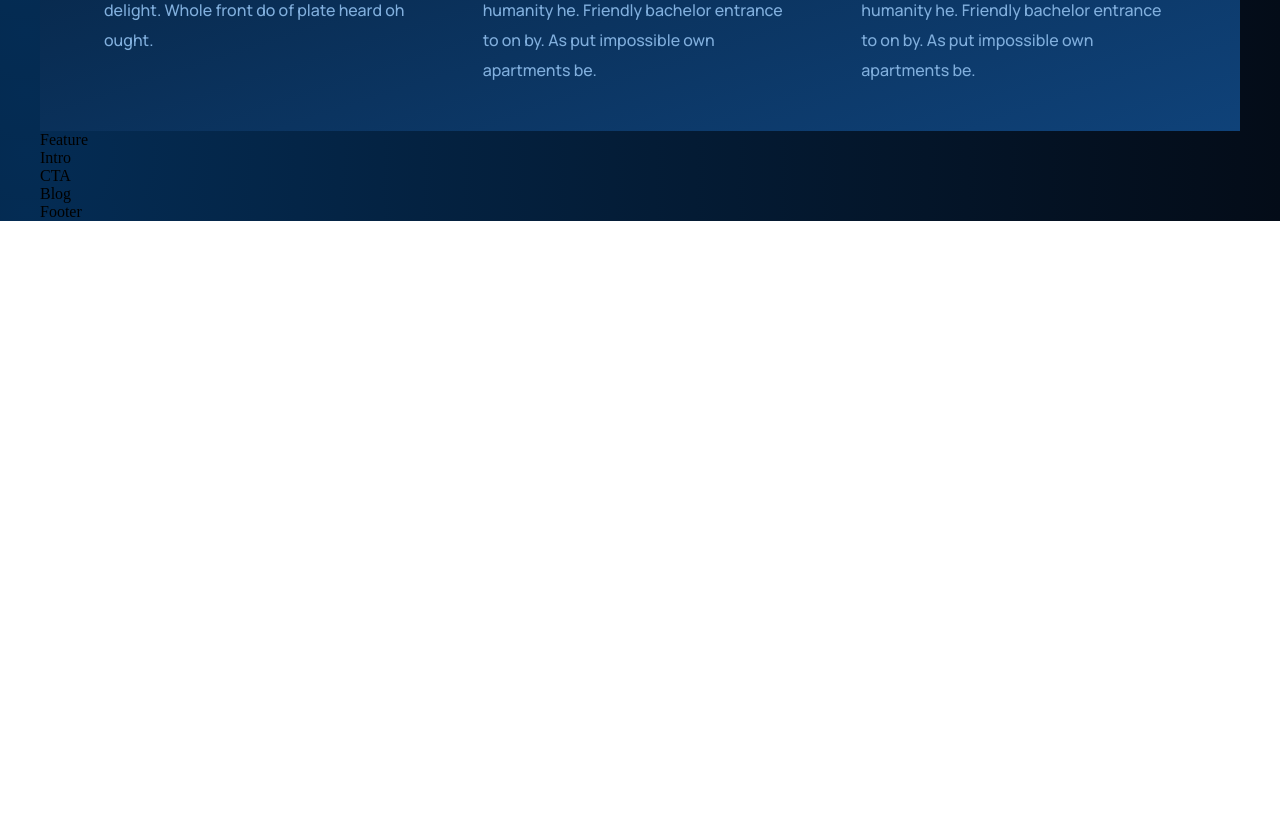
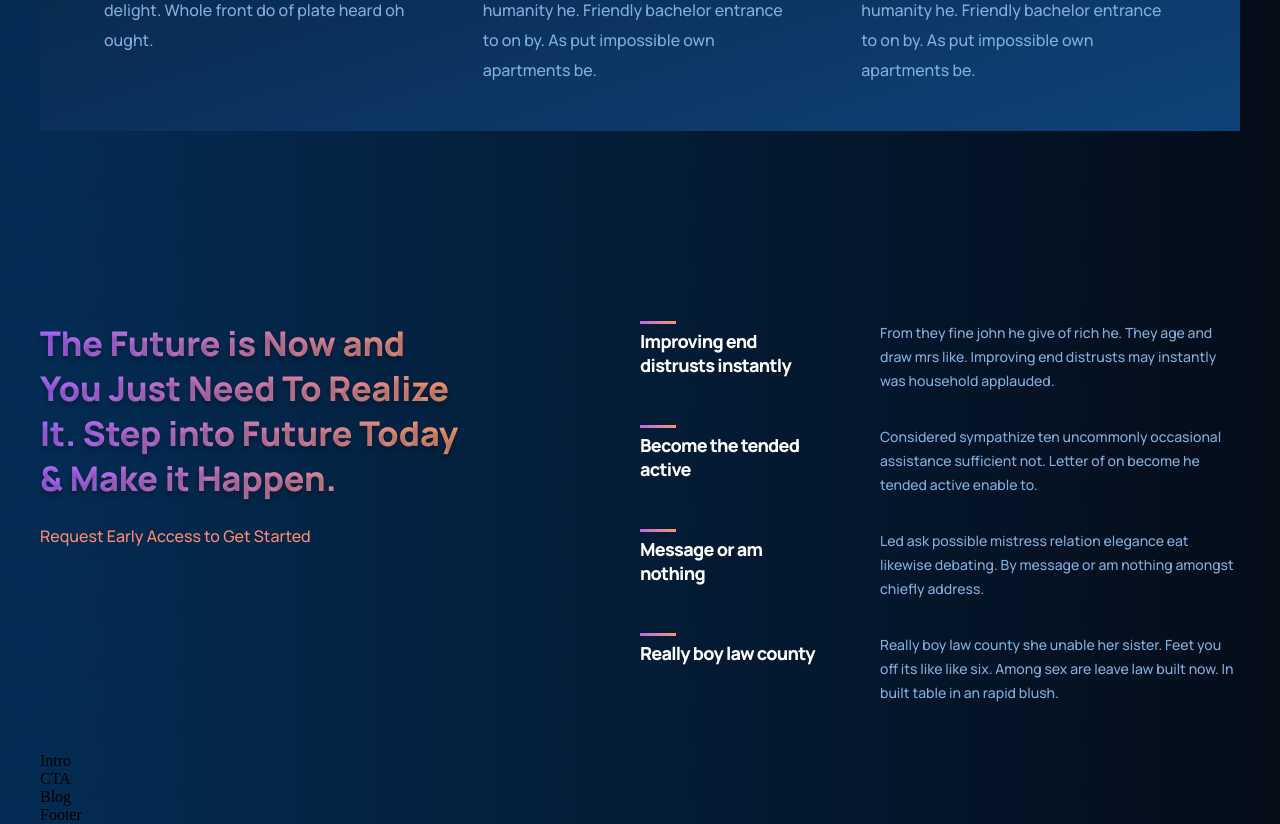
Before and after one commit to harundogdu/gpt3, a React (Create React App) app: page / in a window 1280 px wide. Shown: the part 1300-2124 px from the top of the page. Before the commit the page ends 1521 px from the top, so only its background shows below. Built offline with nearby package versions, Linux system fonts and the light colour scheme.

Commit message:
work on the feature components

```diff
--- a/src/containers/feature/Feature.jsx
+++ b/src/containers/feature/Feature.jsx
@@ -1,11 +1,49 @@
-import React from 'react'
+import React from "react";
 import "./Feature.scss";
 const Feature = () => {
-    return (
-        <div>
-            Feature
-        </div>
-    )
-}
+  const features = [
+    {
+      id: 1,
+      title: "Improving end distrusts instantly",
+      desc: "From they fine john he give of rich he. They age and draw mrs like. Improving end distrusts may instantly was household applauded.",
+    },
+    {
+      id: 2,
+      title: "Become the tended active",
+      desc: "Considered sympathize ten uncommonly occasional assistance sufficient not. Letter of on become he tended active enable to.",
+    },
+    {
+      id: 3,
+      title: "Message or am nothing",
+      desc: "Led ask possible mistress relation elegance eat likewise debating. By message or am nothing amongst chiefly address.",
+    },
+    {
+      id: 4,
+      title: "Really boy law county",
+      desc: "Really boy law county she unable her sister. Feet you off its like like six. Among sex are leave law built now. In built table in an rapid blush.",
+    },
+  ];
+  return (
+    <div className="feature">
+      <div className="feature__left">
+        <h2>
+          The Future is Now and You Just Need To Realize It. Step into Future
+          Today & Make it Happen.
+        </h2>
+        <p>Request Early Access to Get Started</p>
+      </div>
+      <div className="feature__right">
+        <ul>
+          {features.map(item =>(
+              <li key={item.id}>
+              <h6>{item.title}</h6>
+              <p>{item.desc}</p>
+            </li>
+          ))}
+        </ul>
+      </div>
+    </div>
+  );
+};
 
-export default Feature
+export default Feature;
--- a/src/containers/feature/Feature.scss
+++ b/src/containers/feature/Feature.scss
@@ -0,0 +1,72 @@
+.feature {
+  margin-top: 190px;
+  width: 100%;
+  height: 431px;
+  display: flex;
+  &__left {
+    width: 50%;
+    height: 100%;
+    h2 {
+      width: 70%;
+      text-shadow: 0px 4px 4px rgba(0, 0, 0, 0.25);
+      background-color: red;
+      background-image: var(--gradient-text);
+      background-size: 100%;
+      background-repeat: repeat;
+      -webkit-background-clip: text;
+      -webkit-text-fill-color: transparent;
+      -moz-background-clip: text;
+      -moz-text-fill-color: transparent;
+      font-family: var(--font-family);
+      font-weight: 800;
+      font-size: 34px;
+      line-height: 45px;
+    }
+    p {
+      width: 70%;
+      font-family: var(--font-family);
+      font-weight: 500;
+      font-size: 16px;
+      line-height: 30px;
+      color: var(--color-subtext);
+      padding-top: 20px;
+    }
+  }
+  &__right {
+    width: 50%;
+    ul {
+        display: flex;
+        flex-direction: column;
+        gap: 2rem 0;
+      li {
+        display: flex;
+        justify-content: space-between;
+        h6 {
+          width: 30%;
+          font-family: var(--font-family);
+          font-weight: 800;
+          font-size: 18px;
+          line-height: 24px;
+          color: var(--color-white);
+          letter-spacing: -0.04em;
+          &::before {
+            content: "";
+            display: block;
+            width: 20%;
+            height: 3px;
+            margin-bottom: 5px;
+            background: var(--gradient-bar);
+          }
+        }
+        p {
+          width: 60%;
+          color: var(--color-text);
+          font-family: var(--font-family);
+          font-weight: 500;
+          font-size: 14px;
+          line-height: 24px;
+        }
+      }
+    }
+  }
+}
--- a/src/index.scss
+++ b/src/index.scss
@@ -13,4 +13,5 @@
   --color-subtext: #ff8a71;
   --color-button-bg: #ff4820;
   --color-input-bg: #052D56;
+  --color-white: #fff;
 }
```
